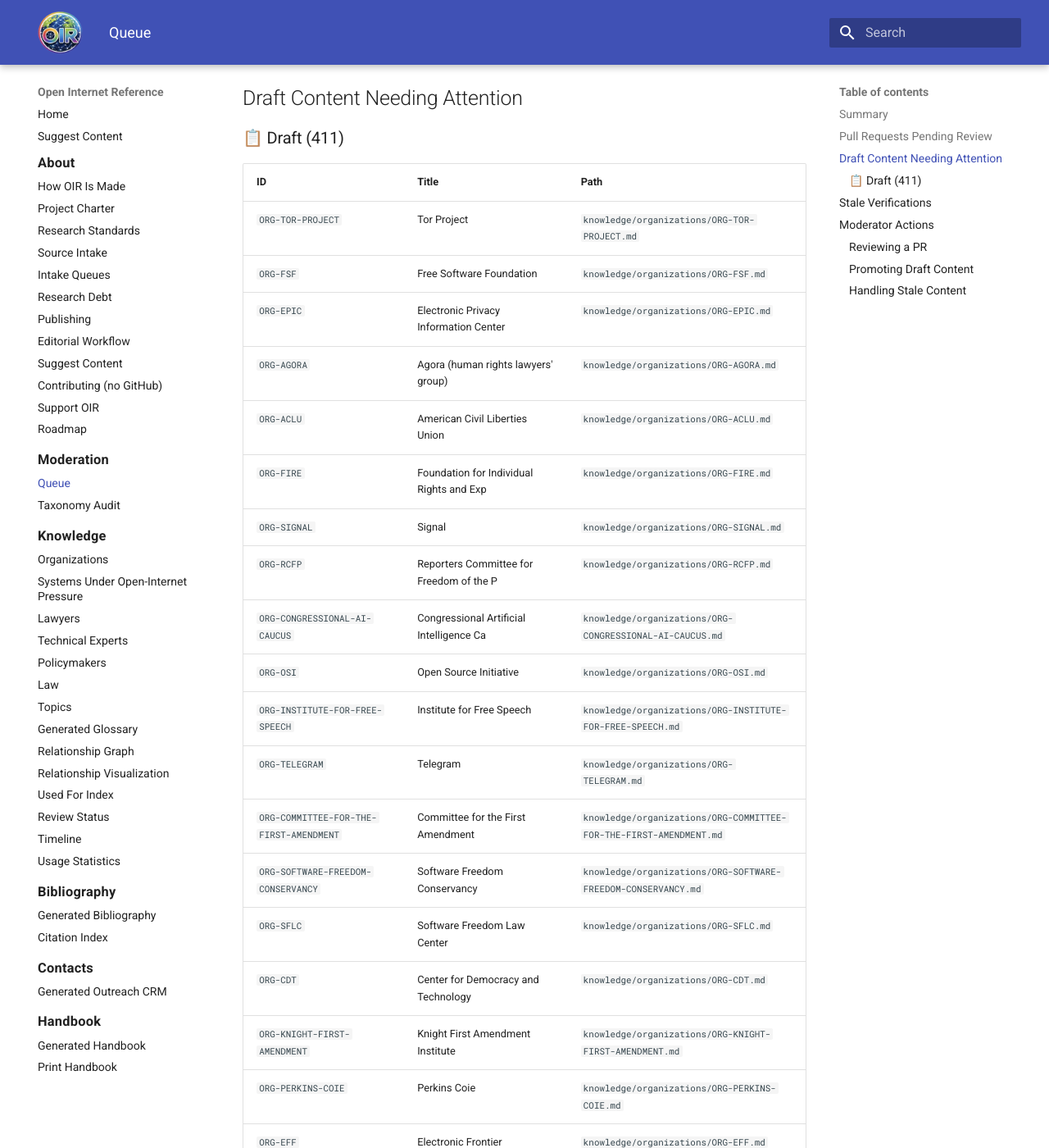
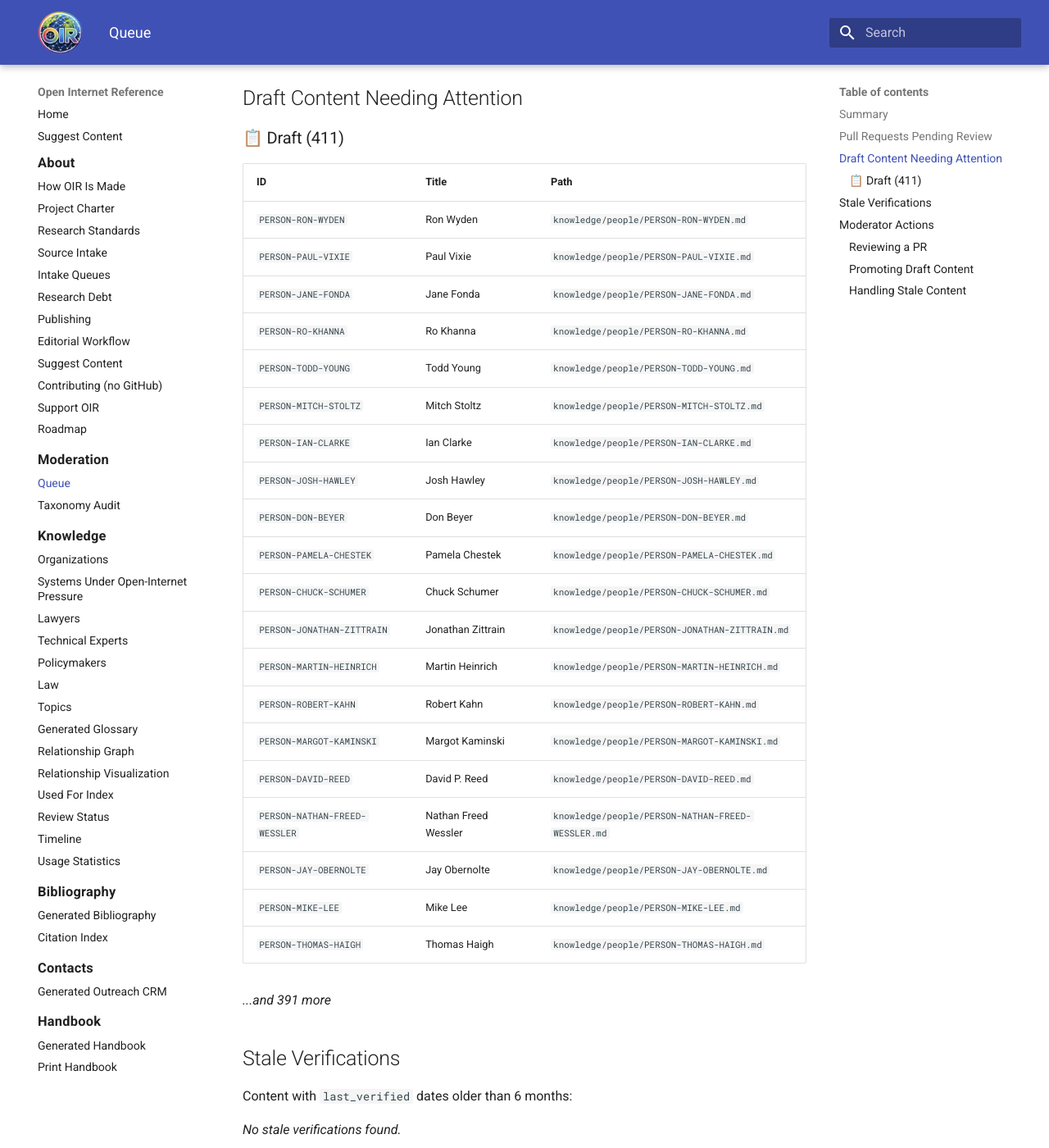
Before and after one commit to itsmeront/open-internet-reference, an MkDocs documentation site: the page built from website/generated/moderation.md, in a window 1280 px wide and 1400 px high, scrolled down 881 px. Shown: the whole window at 82% size. Built offline with MkDocs 1.6.1 and Material for MkDocs 9.7.7, drawn with Linux system fonts in a browser that asks for light colours; some of the changed text lies outside the part shown.

Commit message:
chore: update moderation and taxonomy reports [automated]

```diff
--- a/website/generated/moderation.md
+++ b/website/generated/moderation.md
@@ -27,26 +27,26 @@ This page surfaces pending contributions, draft content, and items needing edito
 
 | ID | Title | Path |
 |---|-------|------|
-| `ORG-TOR-PROJECT` | Tor Project | `knowledge/organizations/ORG-TOR-PROJECT.md` |
-| `ORG-FSF` | Free Software Foundation | `knowledge/organizations/ORG-FSF.md` |
-| `ORG-EPIC` | Electronic Privacy Information Center | `knowledge/organizations/ORG-EPIC.md` |
-| `ORG-AGORA` | Agora (human rights lawyers' group) | `knowledge/organizations/ORG-AGORA.md` |
-| `ORG-ACLU` | American Civil Liberties Union | `knowledge/organizations/ORG-ACLU.md` |
-| `ORG-FIRE` | Foundation for Individual Rights and Exp | `knowledge/organizations/ORG-FIRE.md` |
-| `ORG-SIGNAL` | Signal | `knowledge/organizations/ORG-SIGNAL.md` |
-| `ORG-RCFP` | Reporters Committee for Freedom of the P | `knowledge/organizations/ORG-RCFP.md` |
-| `ORG-CONGRESSIONAL-AI-CAUCUS` | Congressional Artificial Intelligence Ca | `knowledge/organizations/ORG-CONGRESSIONAL-AI-CAUCUS.md` |
-| `ORG-OSI` | Open Source Initiative | `knowledge/organizations/ORG-OSI.md` |
-| `ORG-INSTITUTE-FOR-FREE-SPEECH` | Institute for Free Speech | `knowledge/organizations/ORG-INSTITUTE-FOR-FREE-SPEECH.md` |
-| `ORG-TELEGRAM` | Telegram | `knowledge/organizations/ORG-TELEGRAM.md` |
-| `ORG-COMMITTEE-FOR-THE-FIRST-AMENDMENT` | Committee for the First Amendment | `knowledge/organizations/ORG-COMMITTEE-FOR-THE-FIRST-AMENDMENT.md` |
-| `ORG-SOFTWARE-FREEDOM-CONSERVANCY` | Software Freedom Conservancy | `knowledge/organizations/ORG-SOFTWARE-FREEDOM-CONSERVANCY.md` |
-| `ORG-SFLC` | Software Freedom Law Center | `knowledge/organizations/ORG-SFLC.md` |
-| `ORG-CDT` | Center for Democracy and Technology | `knowledge/organizations/ORG-CDT.md` |
-| `ORG-KNIGHT-FIRST-AMENDMENT` | Knight First Amendment Institute | `knowledge/organizations/ORG-KNIGHT-FIRST-AMENDMENT.md` |
-| `ORG-PERKINS-COIE` | Perkins Coie | `knowledge/organizations/ORG-PERKINS-COIE.md` |
-| `ORG-EFF` | Electronic Frontier Foundation | `knowledge/organizations/ORG-EFF.md` |
-| `ORG-SENATE-AI-CAUCUS` | Senate Artificial Intelligence Caucus | `knowledge/organizations/ORG-SENATE-AI-CAUCUS.md` |
+| `PERSON-RON-WYDEN` | Ron Wyden | `knowledge/people/PERSON-RON-WYDEN.md` |
+| `PERSON-PAUL-VIXIE` | Paul Vixie | `knowledge/people/PERSON-PAUL-VIXIE.md` |
+| `PERSON-JANE-FONDA` | Jane Fonda | `knowledge/people/PERSON-JANE-FONDA.md` |
+| `PERSON-RO-KHANNA` | Ro Khanna | `knowledge/people/PERSON-RO-KHANNA.md` |
+| `PERSON-TODD-YOUNG` | Todd Young | `knowledge/people/PERSON-TODD-YOUNG.md` |
+| `PERSON-MITCH-STOLTZ` | Mitch Stoltz | `knowledge/people/PERSON-MITCH-STOLTZ.md` |
+| `PERSON-IAN-CLARKE` | Ian Clarke | `knowledge/people/PERSON-IAN-CLARKE.md` |
+| `PERSON-JOSH-HAWLEY` | Josh Hawley | `knowledge/people/PERSON-JOSH-HAWLEY.md` |
+| `PERSON-DON-BEYER` | Don Beyer | `knowledge/people/PERSON-DON-BEYER.md` |
+| `PERSON-PAMELA-CHESTEK` | Pamela Chestek | `knowledge/people/PERSON-PAMELA-CHESTEK.md` |
+| `PERSON-CHUCK-SCHUMER` | Chuck Schumer | `knowledge/people/PERSON-CHUCK-SCHUMER.md` |
+| `PERSON-JONATHAN-ZITTRAIN` | Jonathan Zittrain | `knowledge/people/PERSON-JONATHAN-ZITTRAIN.md` |
+| `PERSON-MARTIN-HEINRICH` | Martin Heinrich | `knowledge/people/PERSON-MARTIN-HEINRICH.md` |
+| `PERSON-ROBERT-KAHN` | Robert Kahn | `knowledge/people/PERSON-ROBERT-KAHN.md` |
+| `PERSON-MARGOT-KAMINSKI` | Margot Kaminski | `knowledge/people/PERSON-MARGOT-KAMINSKI.md` |
+| `PERSON-DAVID-REED` | David P. Reed | `knowledge/people/PERSON-DAVID-REED.md` |
+| `PERSON-NATHAN-FREED-WESSLER` | Nathan Freed Wessler | `knowledge/people/PERSON-NATHAN-FREED-WESSLER.md` |
+| `PERSON-JAY-OBERNOLTE` | Jay Obernolte | `knowledge/people/PERSON-JAY-OBERNOLTE.md` |
+| `PERSON-MIKE-LEE` | Mike Lee | `knowledge/people/PERSON-MIKE-LEE.md` |
+| `PERSON-THOMAS-HAIGH` | Thomas Haigh | `knowledge/people/PERSON-THOMAS-HAIGH.md` |
 
 *...and 391 more*
 
```
Also changed, not shown: other parts of website/generated/moderation.md (+2 -2 lines), website/generated/taxonomy-audit.md (+17 -17 lines), 2 other files.
